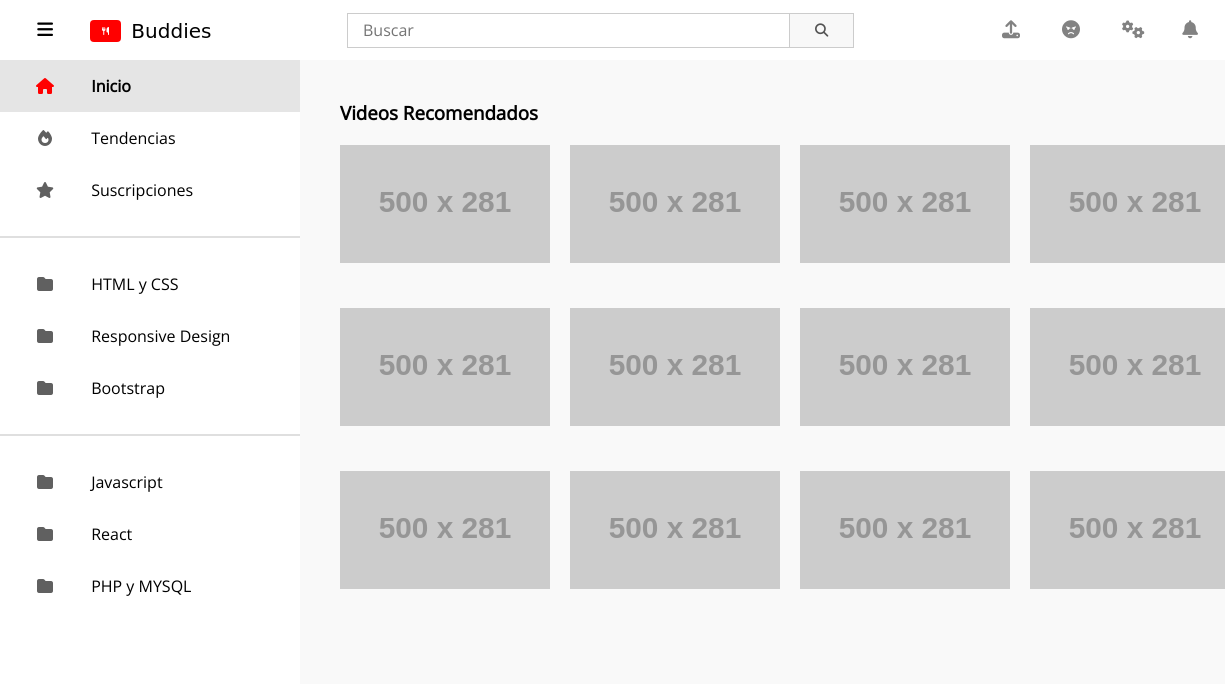
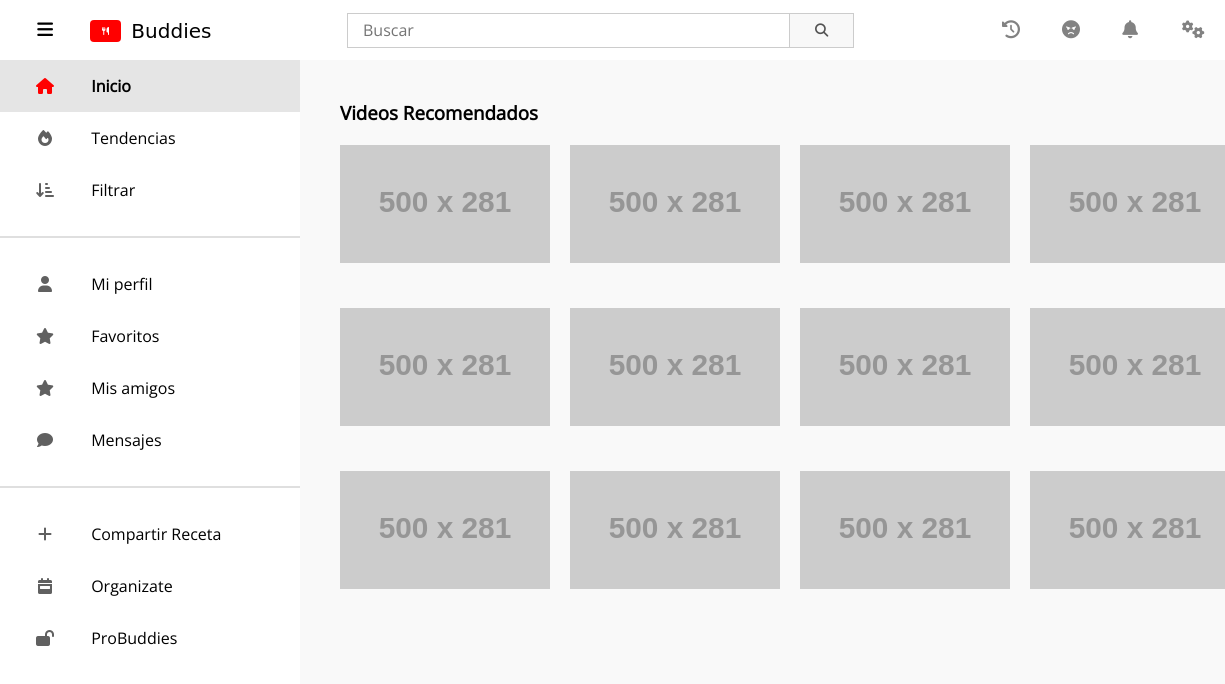
Before and after one commit to fjcroquevielle/fjcroquevielle.github.io, a plain HTML site: page index.html in a window 1280 px wide. Shown: the full height of the page, 0-1225 px from the left. Drawn offline with nearby package versions, Linux system fonts and the light colour scheme; placeholder pictures from the web are drawn by us.

Commit message:
pag_web1

```diff
--- a/index.html
+++ b/index.html
@@ -27,10 +27,10 @@
 			</div>
 
 			<div class="botones-header">
-				<button><i class="fas fa-upload"></i></button>
+				<button><i class="fas fa-history"></i></button>
 				<button><i class="fas fa-angry"></i></button>
-				<button><i class="fas fa-cogs"></i></button>
         <button><i class="fas fa-bell"></i></button>
+        <button><i class="fas fa-cogs"></i></button>
 				<a href="#" class="avatar"><img src="imagenes/ey_cacha.svg" alt=""></a>
 			</div>
 		</header>
@@ -38,19 +38,20 @@
 		<nav class="menu-lateral">
 			<a href="#" class="active"><i class="fas fa-home"></i> Inicio </a>
 			<a href="#"><i class="fas fa-fire"></i> Tendencias</a>
-			<a href="#"><i class="fas fa-star"></i> Suscripciones</a>
+			<a href="#"><i class="fas fa-sort-amount-down-alt"></i> Filtrar</a>
 
 			<hr>
 
-			<a href="#"><i class="fas fa-folder"></i> HTML y CSS</a>
-			<a href="#"><i class="fas fa-folder"></i> Responsive Design</a>
-			<a href="#"><i class="fas fa-folder"></i> Bootstrap</a>
+			<a href="#"><i class="fas fa-user"></i> Mi perfil</a>
+			<a href="#"><i class="fas fa-star"></i> Favoritos</a>
+			<a href="#"><i class="fas fa-star"></i> Mis amigos</a>
+      <a href="#"><i class="fas fa-comment"></i> Mensajes</a>
 
 			<hr>
 
-			<a href="#"><i class="fas fa-folder"></i> Javascript</a>
-			<a href="#"><i class="fas fa-folder"></i> React</a>
-			<a href="#"><i class="fas fa-folder"></i> PHP y MYSQL</a>
+			<a href="#"><i class="fas fa-plus"></i> Compartir Receta</a>
+			<a href="#"><i class="fas fa-calendar-week"></i> Organizate</a>
+			<a href="#"><i class="fas fa-lock-open"></i> ProBuddies</a>
 		</nav>
 
 		<main class="main">
```
